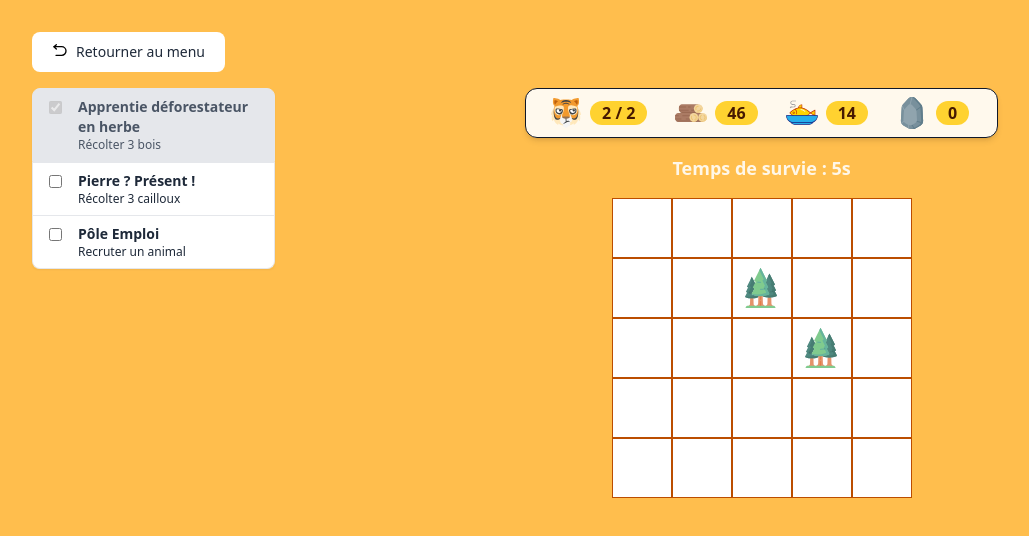
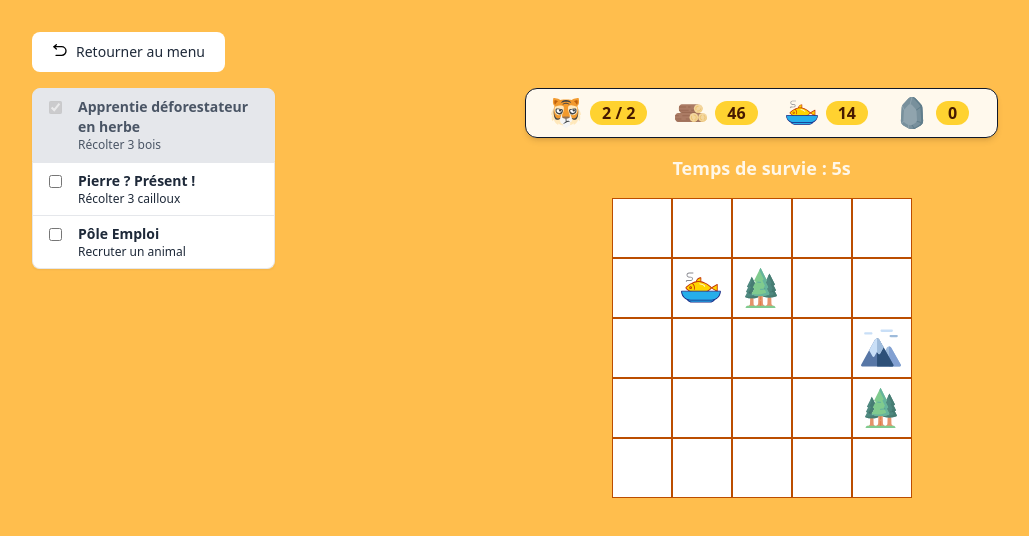
Before and after one commit to Marion-Bernard/survivor-game, a React (Vite) app: page /survivor-game/game in a window 1280 px wide. Shown: the top 536 px of the page, without its empty margins (0-1029 px from the left). Built offline with nearby package versions, Linux system fonts and the light colour scheme.

Commit message:
'feat: ajouter des personnes dans les cases no nvides'

```diff
--- a/src/components/Partials/Cell.jsx
+++ b/src/components/Partials/Cell.jsx
@@ -1,12 +1,14 @@
 import HouseIcon from "../../assets/img/icons/cabin.svg"
 import ForestIcon from "../../assets/img/icons/tree.svg"
 import FoodIcon from "../../assets/img/icons/fish-plate.svg"
+import MountainIcon from "../../assets/img/icons/mountain.svg"
 
 export function Cell({cell,onClick}){
   const icons = {
     forest: ForestIcon,
     house: HouseIcon,
-    food: FoodIcon
+    food: FoodIcon,
+    mountain : MountainIcon
   }
 
   return (
--- a/src/pages/Game.jsx
+++ b/src/pages/Game.jsx
@@ -12,7 +12,7 @@ export function Game() {
 
   const navigate = useNavigate();
 
-  const { food, addFood, addWood, people, getAvailablePeople } = useResource();
+  const { food, addFood, wood, addWood, stone, addStone, people, getWorkers } = useResource();
   const { changeScore } = usePlayground();
 
   const [time, setTime] = useState(0);
@@ -51,32 +51,34 @@ export function Game() {
 
  //Augmentation de time de 1 chaque seconde
   useEffect(() => {
+    useResource.getState().initResource()
+    usePlayground.getState().initPlayground(5,5)
     const timer = setInterval(()=> setTime(prev => prev + 1),1000)
     return () => clearInterval(timer);
     }, []
   );
 
-  useEffect(() => {
-    useResource.getState().initResource()
-    usePlayground.getState().initPlayground(5,5)
-
-  }, []);
+  // useEffect(() => {
+  //   useResource.getState().initResource()
+  //   usePlayground.getState().initPlayground(5,5)
+  // }, []);
 
   //Toute les 10 secondes, on diminue la nourriture de people, et on regarde si on a perdu
   useEffect(() => {
       if (time % 10 === 0 && time != 0) {
-        addFood(- people)
-        //if(food - people < 0) { setTimeout(() => {onGameOver(time)}, 2)}
+        const foodPeople = getWorkers()['food'] ?? 0;
+        addFood(- people + 3*foodPeople)
         if(food - people < 0)   {
-          changeScore(time)
+          changeScore((time + wood + stone))
           navigate('/gameover');
         }
       }
-
       if (time % 5 === 0 && time != 0) {
-        const forestPeople = people - getAvailablePeople();
-        addFood(forestPeople);
-        addWood(forestPeople)
+        const forestPeople = getWorkers()['forest'] ?? 0;
+        const mountainPeople = getWorkers()['mountain'] ?? 0;
+        addFood(forestPeople + mountainPeople);
+        addWood(forestPeople);
+        addStone(mountainPeople);
       }
     }
     ,[time])
--- a/src/pages/GameOver.jsx
+++ b/src/pages/GameOver.jsx
@@ -36,7 +36,7 @@ export function GameOver({ scoreBoard, updateScoreBoard}){
       </div>
 
       <div className="flex-grow w-full flex flex-col items-center">
-        <h2 className="text-lg font-semibold mb-4">Ton score : {score}s</h2>
+        <h2 className="text-lg font-semibold mb-4">Ton score : {score}</h2>
         <SaveScore scoreBoard={scoreBoard} updateScoreBoard={updateScoreBoard} />
       </div>
 
--- a/src/store/Playground.js
+++ b/src/store/Playground.js
@@ -1,18 +1,21 @@
 import { create } from "zustand";
 import { useResource } from "./Resources";
 
-
-const newPlayground = Array.from({ length: 5 }, () => Array.from({ length: 5 }, () => ({type: "empty", people:0 })));
-newPlayground[1][2] = {type:'forest', people:0};
-newPlayground[2][3] = {type:'forest', people:0};
-
 export const usePlayground = create((set, get) => ({
-  playground: newPlayground,
+  playground: [],
+  generateRandomCell : (nb,type,playground) => {
+    for (let i = 0 ; i < nb ; i++) {
+      let x = Math.floor(Math.random() * playground.length);
+      let y = Math.floor(Math.random() * playground.length);
+      playground[x][y] = {type:type, people:0};
+    }
+    return playground
+  },
   initPlayground: (row,col) => {
-
-    const newPlayground = Array.from({ length: row }, () => Array.from({ length: col }, () => ({type: "empty", people: 0 })));
-    newPlayground[1][2] = {type:'forest', people:0};
-    newPlayground[2][3] = {type:'forest', people:0};
+    let newPlayground = Array.from({ length: row }, () => Array.from({ length: col }, () => ({type: "empty", people: 0 })));
+    newPlayground = get().generateRandomCell(2,'forest',newPlayground);
+    newPlayground = get().generateRandomCell(1,'mountain',newPlayground);
+    newPlayground = get().generateRandomCell(1,'food',newPlayground);
     set({ playground: newPlayground });
   },
 
@@ -22,19 +25,17 @@ export const usePlayground = create((set, get) => ({
     const cell = updatedPlayground[position.y][position.x];
 
     // if (cell.type != 'empty') return
-
     if (cell.type === 'empty' && useResource.getState().wood >= 5){
       cell.type = 'house'
       useResource.getState().addWood(-5)
       useResource.getState().addPeople(2)
       updatedPlayground[position.y][position.x] = cell;
-    } else if (cell.type === 'forest' && useResource.getState().getAvailablePeople() >= 1 ) {
+    } else if ((cell.type !== 'house') && useResource.getState().getAvailablePeople() >= 1 ) {
       cell.people += 1
       updatedPlayground[position.y][position.x] = cell;
     } else {
       return
     }
-
 
     set(() => ({
       playground: updatedPlayground})
--- a/src/store/Resources.js
+++ b/src/store/Resources.js
@@ -29,7 +29,6 @@ export const useResource = create((set, get) => ({
 
   /*PEOPLE*/
   people: 2,
-  //people devient juste un chiffre pour représenter le nombre tot de gens
   addPeople: (nbPeople) => {
     set((state) => ({
       people:  Math.max(0, state.people + nbPeople)
@@ -37,29 +36,24 @@ export const useResource = create((set, get) => ({
   },
   getAvailablePeople: () => {
     const people = get().people
-    const playground = usePlayground.getState().playground;
-    const busyPeoples = playground.flat().filter(cell => cell.people > 0)
-    const busyPeople = busyPeoples.reduce((acc, cell) => acc + cell.people, 0);
+    const workers = get().getWorkers()
+    const nbBusyPeople = Object.values(workers).reduce((acc, worker) => acc + worker, 0);
 
-    return people - busyPeople
+    return people - nbBusyPeople
   },
 
-  //  addFreePeople: (x) => {
-  //   set((state) => ({
-  //     people: [
-  //       Math.max(0, state.people[0] + x),
-  //       state.people[1],
-  //     ]
-  //   }));
-  // },
+  getWorkers : () => {
+    const playground = usePlayground.getState().playground;
+    const workers = playground.flat().reduce((acc, item) => {
+      if (!acc[item.type]) {
+        acc[item.type] = 0;
+      }
+      acc[item.type] += item.people;
+      return acc;
+    }, {});
 
-  // addBusyPeople: (x) => {
-  //   set((state) => ({
-  //     people: [
-  //       Math.max(0, state.people[1] + x),
-  //     ]
-  //   }));
-  // },
+    return workers
+  },
 
   initResource: (people= 2, food= 14, stone= 0, wood= 46) => set({
     people,
```
